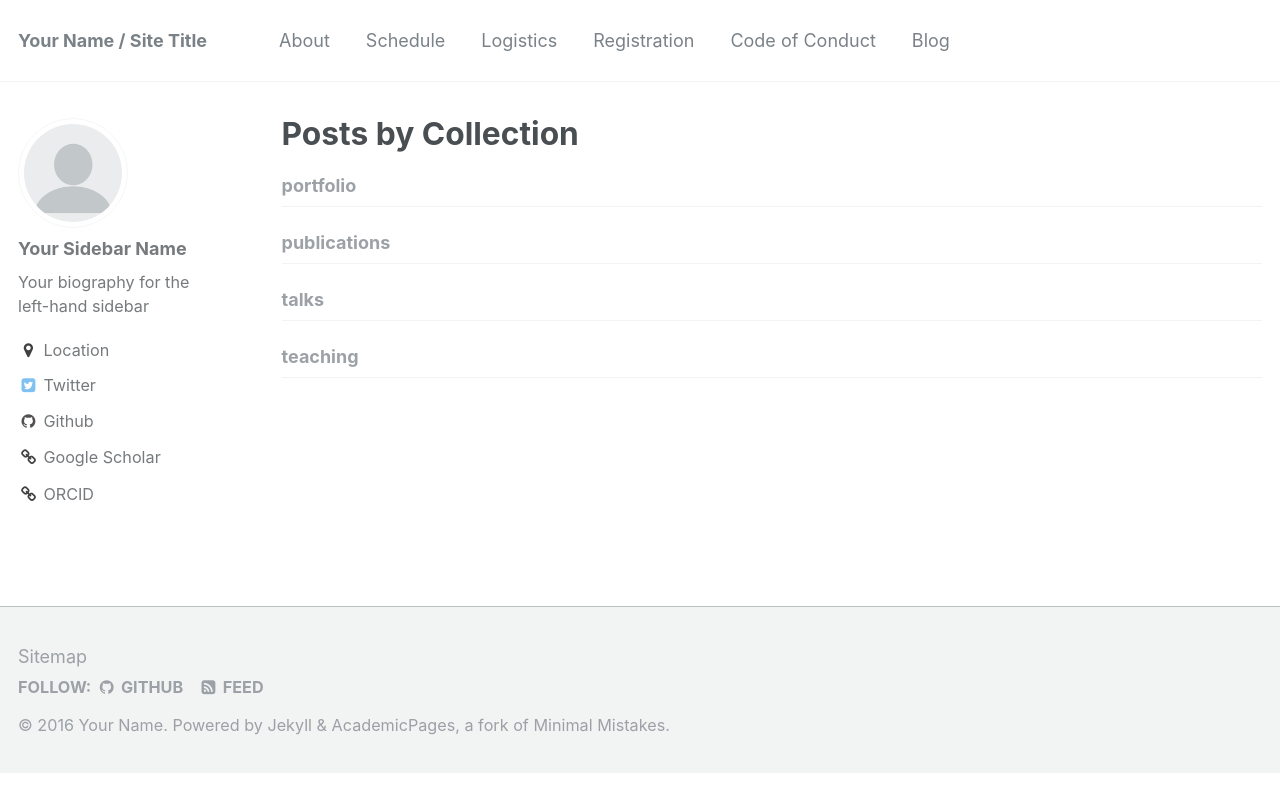
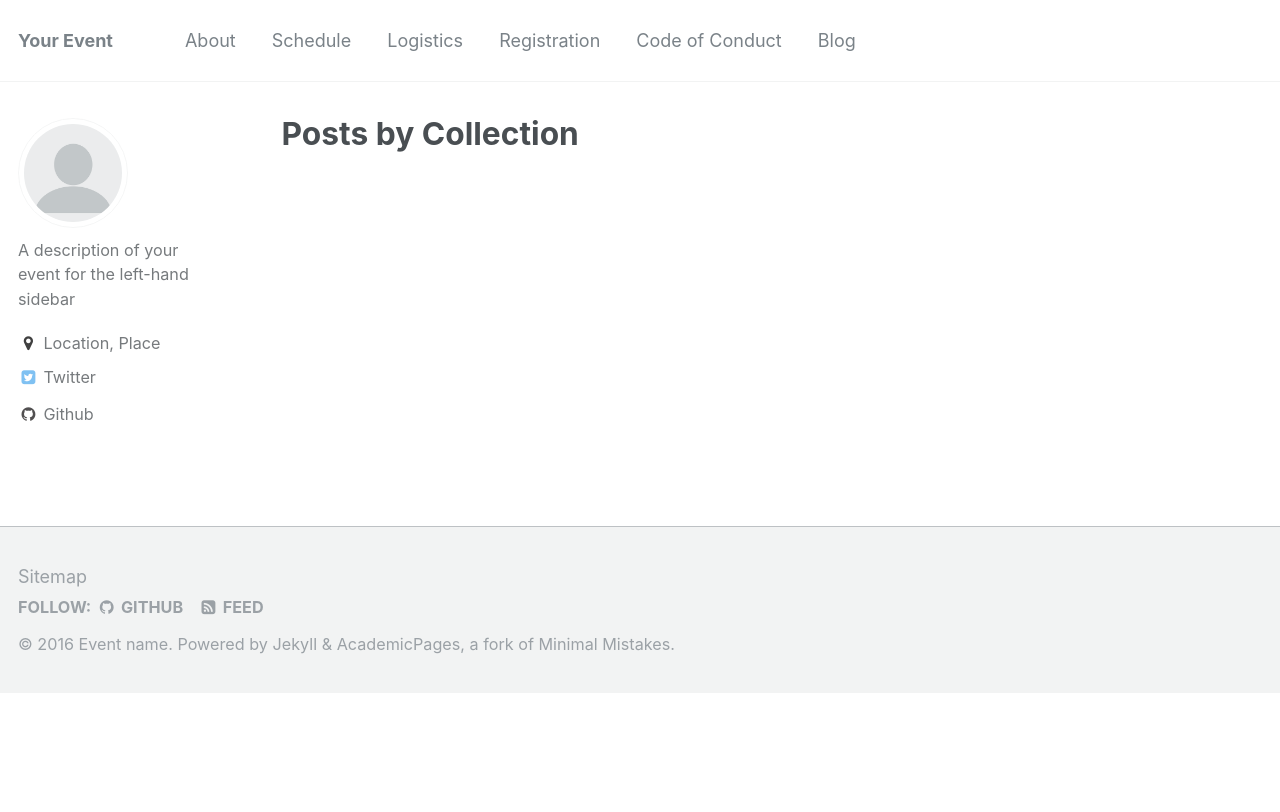
Before and after one commit to academicpages/events, a Jekyll site: the page built from _pages/collection-archive.html, in a window 1280 px wide. Shown: the top 812 px of the page. Built offline with Jekyll 4.4.1, drawn with Linux system fonts in a browser that asks for light colours.

Commit message:
update for events

```diff
--- a/_config.yml
+++ b/_config.yml
@@ -7,13 +7,13 @@
 
 # Site Settings
 locale                   : "en-US"
-title                    : "Your Name / Site Title"
+title                    : "Your Event"
 title_separator          : "-"
-name                     : &name "Your Name"
+name                     : &name "Event name"
 description              : &description "personal description"
 url                      : https://academicpages.github.io # the base hostname & protocol for your site e.g. "https://mmistakes.github.io"
-baseurl                  : "" # the subpath of your site, e.g. "/blog"
-repository               : "academicpages/academicpages.github.io"
+baseurl                  : "/events" # the subpath of your site, e.g. "/blog"
+repository               : "academicpages/events"
 teaser                   :  # filename of teaser fallback teaser image placed in /images/, .e.g. "500x300.png"
 breadcrumbs              : false # true, false (default)
 words_per_minute         : 160
@@ -77,12 +77,12 @@ analytics:
 
 # Site Author
 author:
-  name             : "Your Sidebar Name"
+  name             : ""
   avatar           : "profile.png"
-  bio              : "Your biography for the left-hand sidebar"
-  location         : "Location"
+  bio              : "A description of your event for the left-hand sidebar"
+  location         : "Location, Place"
   employer         :
-  googlescholar    : "http://yourfullgooglescholarurl.com"
+  googlescholar    :
   email            :
   uri              :
   bitbucket        :
@@ -97,7 +97,7 @@ author:
   instagram        :
   lastfm           :
   linkedin         :
-  orcid            : "http://orcid.org/yourorcidurl"
+  orcid            :
   pinterest        :
   soundcloud       :
   stackoverflow    : # http://stackoverflow.com/users/123456/username
@@ -115,7 +115,6 @@ author:
 include:
   - .htaccess
   - _pages
-  - "papers/*.pdf"
 exclude:
   - "*.sublime-project"
   - "*.sublime-workspace"
@@ -168,19 +167,6 @@ kramdown:
 
 # Collections
 collections:
-  teaching:
-    output: true
-    permalink: /:collection/:path/
-  publications:
-    output: true
-    permalink: /:collection/:path/
-  portfolio:
-    output: true
-    permalink: /:collection/:path/
-  talks:
-    output: true
-    permalink: /:collection/:path/
-
 
 # Defaults
 defaults:
@@ -202,42 +188,6 @@ defaults:
     values:
       layout: single
       author_profile: true
-  # _teaching
-  - scope:
-      path: ""
-      type: pages
-    values:
-      layout: single
-      read_time: false
-      author_profile: false
-      share: false
-      comments: false
-  # _publications
-  - scope:
-      path: ""
-      type: publications
-    values:
-      layout: single
-      author_profile: true
-      share: true
-      comments: true
-  # _portfolio
-  - scope:
-      path: ""
-      type: portfolio
-    values:
-      layout: single
-      author_profile: true
-      share: true
-      comment: true
-  # _talks
-  - scope:
-      path: ""
-      type: talks
-    values:
-      layout: talk
-      author_profile: true
-      share: true
 
 # Sass/SCSS
 sass:
```
